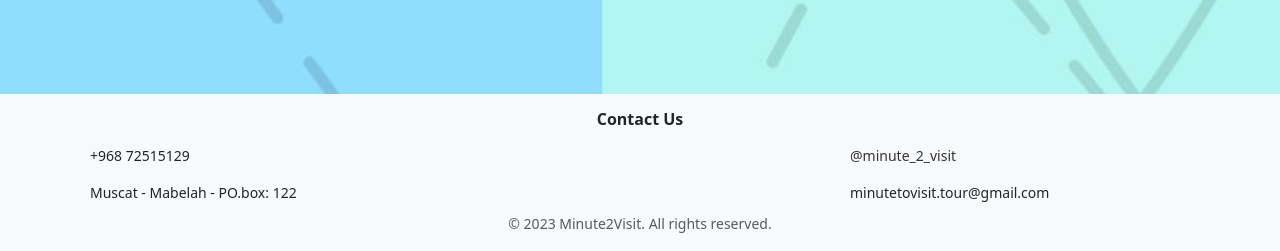
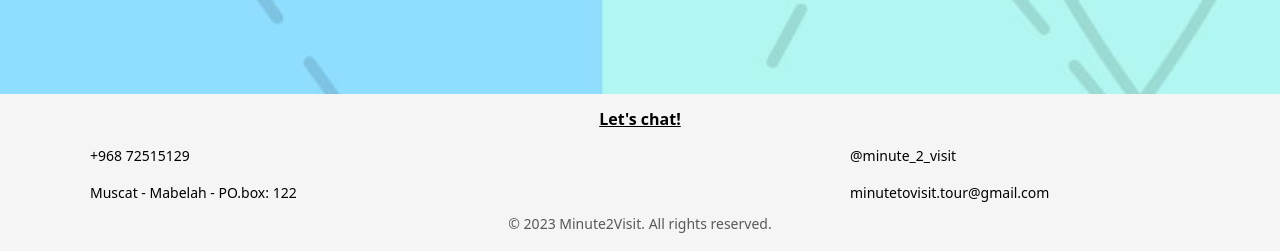
Before and after one commit to lee777777/Minute2visit3, a Django app: page / in a window 1280 px wide. Shown: the part 706-957 px from the top of the page. Run offline with Django 4.2, Linux system fonts and the light colour scheme; some libraries are stand-ins or nearby versions; some web fonts are replaced.

Commit message:
addedd more urls

```diff
--- a/minute2visit_site/first_page/urls.py
+++ b/minute2visit_site/first_page/urls.py
@@ -4,9 +4,9 @@ from .views import Services_page
 
 urlpatterns = [
     # path("", views.home, name="home"),
-    # path("services/", Services_page.as_view(), name='services'),
-    # path("service/<int:pk>/", views.service, name='service'),
-    # path("contact_us/", views.contact, name='contact_us'),
-    # path("about_us/", views.about, name='about_us'),
+    path("services/", Services_page.as_view(), name='services'),
+    path("service/<int:pk>/", views.service, name='service'),
+    path("contact_us/", views.contact, name='contact_us'),
+    path("about_us/", views.about, name='about_us'),
     path("", views.coming_soon, name="home"),
 ]
--- a/minute2visit_site/static/css/app.css
+++ b/minute2visit_site/static/css/app.css
@@ -206,7 +206,8 @@ a.no-decoration:hover {
 
 /* Styling for the footer */
 footer {
-
+   background-color: #083760 !important ;
+   color: whitesmoke !important;
   padding: 20px;
   margin-top: auto;/* Push footer to the bottom */
 }
--- a/minute2visit_site/templates/footer.html
+++ b/minute2visit_site/templates/footer.html
@@ -1,6 +1,7 @@
-<footer class="footer  mt-auto py-3 bg-light mt-20" >
+<footer class="footer  mt-auto py-3 bg-light mt-20" style="background-color: #f5f5f5 !important; color: black !important;">
     <div class="container text-center">
-        <div class="row"><h6><b>Contact Us</b></h6></div>
+
+        <div class="row"><h6><b><a href="{% url 'contact_us' %}" style="color: black !important;">Let's chat!</a></b></h6></div>
       <div class="row">
         <div class="col">
             <div class="icon d-flex align-items-center">
@@ -12,7 +13,7 @@
           <div class="col">
           <div class="icon d-flex align-items-center">
            <i class="fa-brands fa-instagram fa-spin fa-spin-reverse fa-lg" style="color: #2868d7;"> </i>
-            <small class="m-2"> <a href="https://www.instagram.com/minute_2_visit/" class="no-decoration"> @minute_2_visit</a></small>
+            <small class="m-2"> <a href="https://www.instagram.com/minute_2_visit/" style="color: black !important;" class="no-decoration"> @minute_2_visit</a></small>
         </div>
               </div>
     </div>
@@ -38,6 +39,6 @@
 
        </div>
 
-     <div class="row"> <span class="text-muted"><small>© 2023 Minute2Visit. All rights reserved.</small></span>   </div>
+     <div class="row"> <span class="text-muted" ><small>© 2023 Minute2Visit. All rights reserved.</small></span>   </div>
     </div>
   </footer>
```
